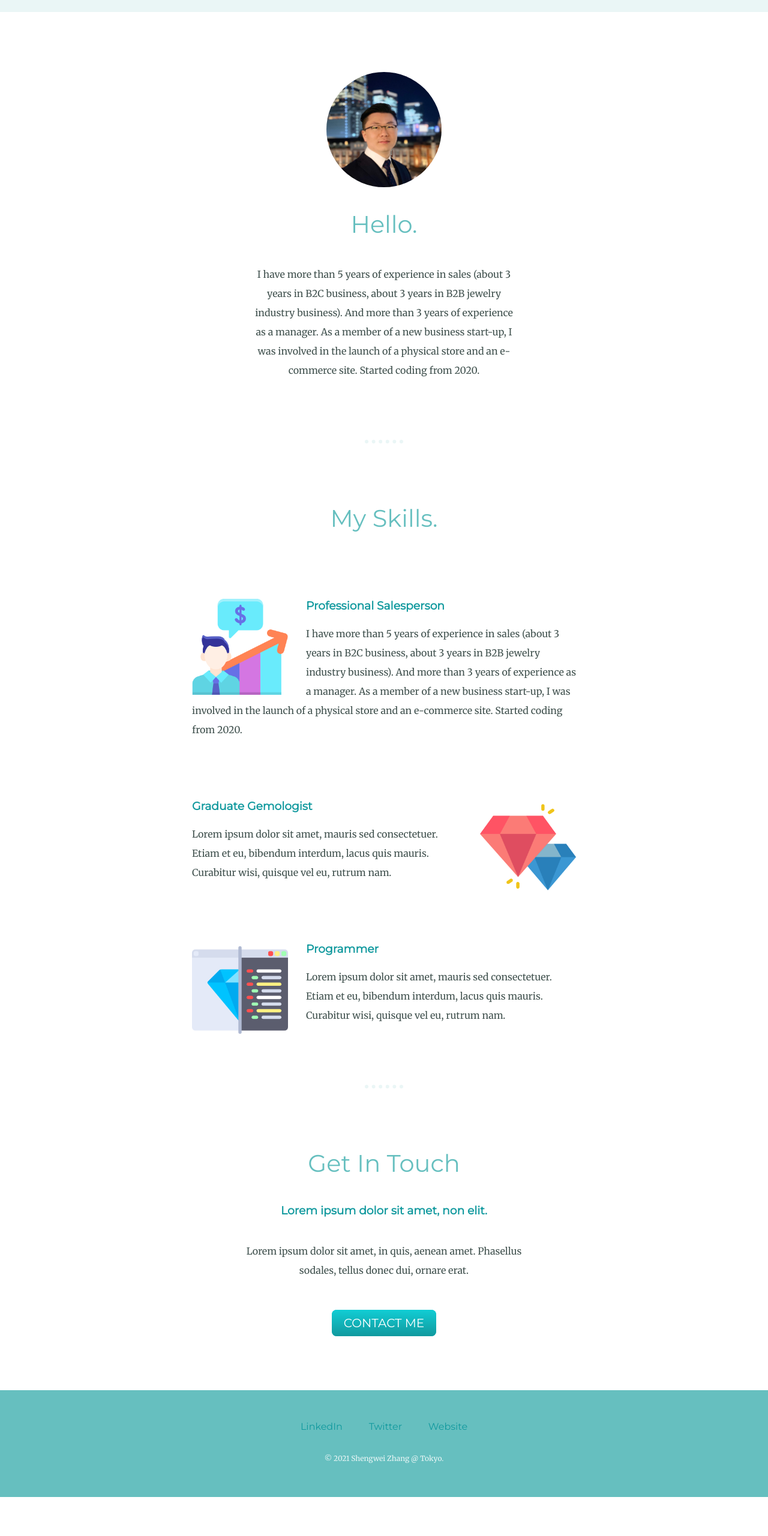
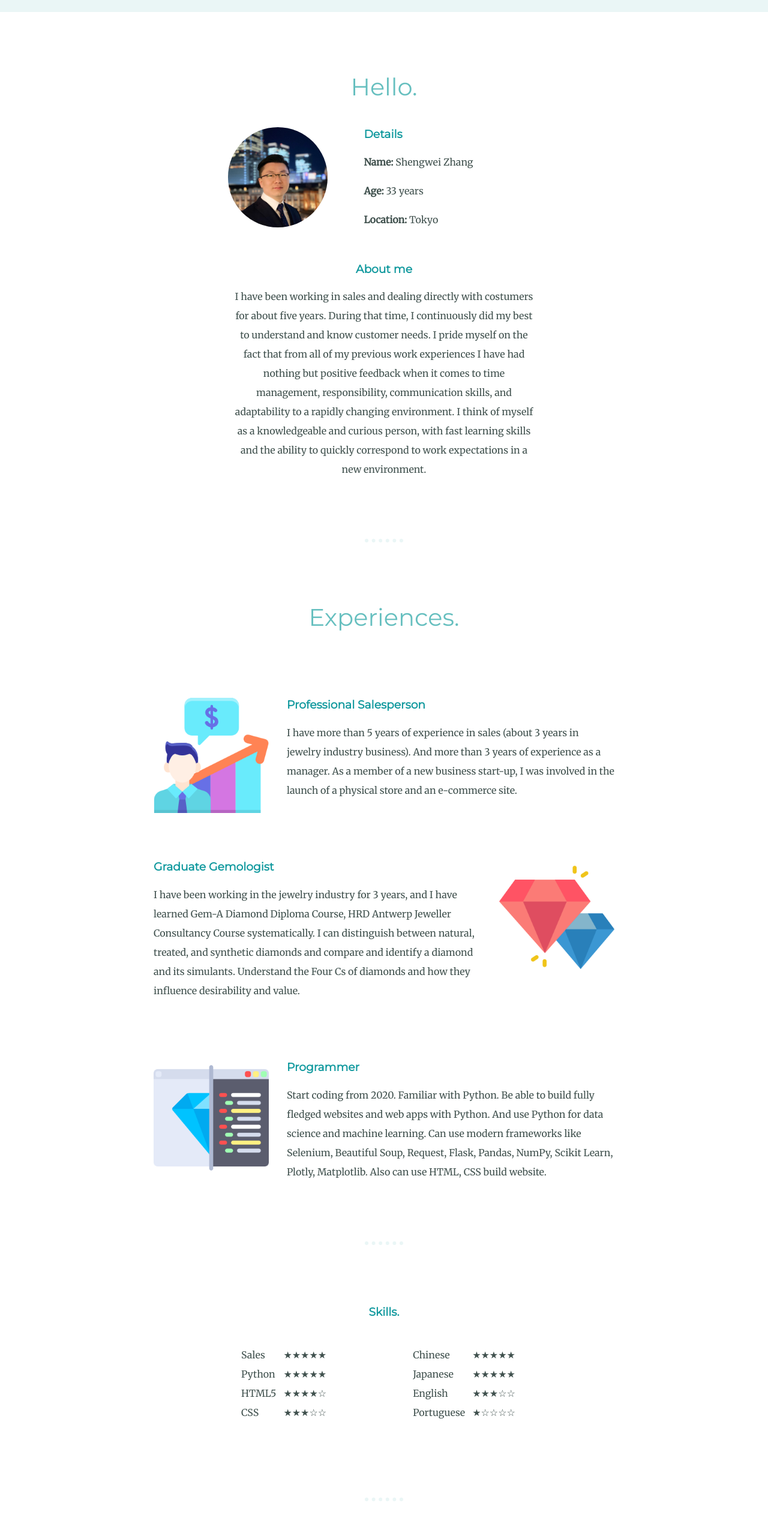
Before and after one commit to seii26/cv, a plain HTML site: page index.html in a window 1280 px wide. Shown: the part 880-3440 px from the top of the page at 60% size. Before the commit the page ends 3375 px from the top, so only its background shows below. Drawn offline with Linux system fonts and the light colour scheme.

Commit message:
20210208

```diff
--- a/index.html
+++ b/index.html
@@ -19,38 +19,104 @@
   </div>
   <div class="middle-container">
     <div class="profile">
+      <h2>Hello.</h2>
       <img class="seiipic" src="seii.jpg" alt="shengwei-profile-picture">
-      <h2>Hello.</h2>
-      <p class="intro">I have more than 5 years of experience in sales (about 3 years in B2C business, about 3 years in B2B jewelry industry business).
-        And more than 3 years of experience as a manager.
-        As a member of a new business start-up, I was involved in the launch of a physical store and an e-commerce site. Started coding from 2020.</p>
+      <div class="details">
+        <h3>Details</h3>
+        <p><strong>Name:</strong> Shengwei Zhang</p>
+        <p><strong>Age:</strong> 33 years</p>
+        <p><strong>Location:</strong> Tokyo</p>
+      </div>
+      <br>
+      <h3>About me</h3>
+      <p class="intro">I have been working in sales and dealing directly with costumers for about five years.
+        During that time, I continuously did my best to understand and know customer needs.
+        I pride myself on the fact that from all of my previous work experiences I have had nothing
+        but positive feedback when it comes to time management, responsibility, communication skills,
+        and adaptability to a rapidly changing environment. I think of myself as a knowledgeable and curious person,
+        with fast learning skills and the ability to quickly correspond to work expectations in a new environment.</p>
     </div>
     <hr>
     <div class="skills">
-      <h2>My Skills.</h2>
+      <h2>Experiences.</h2>
       <div class="skill-row">
         <img class="sales" src="005-sales.png" alt="sales">
         <h3>Professional Salesperson</h3>
-        <p>I have more than 5 years of experience in sales (about 3 years in B2C business, about 3 years in B2B jewelry industry business).
+        <p>I have more than 5 years of experience in sales (about 3 years in jewelry industry business).
           And more than 3 years of experience as a manager.
-          As a member of a new business start-up, I was involved in the launch of a physical store and an e-commerce site. Started coding from 2020.</p>
+          As a member of a new business start-up, I was involved in the launch of a physical store and an e-commerce site.</p>
       </div>
       <div class="skill-row">
         <img class="gg" src="009-gems.png" alt="gg">
         <h3>Graduate Gemologist</h3>
-        <p>Lorem ipsum dolor sit amet, mauris sed consectetuer. Etiam et eu, bibendum interdum, lacus quis mauris. Curabitur wisi, quisque vel eu, rutrum nam.</p>
+        <p>I have been working in the jewelry industry for 3 years, and I have learned Gem-A Diamond Diploma Course,
+          HRD Antwerp Jeweller Consultancy Course systematically. I can distinguish between natural, treated,
+          and synthetic diamonds and compare and identify a diamond and its simulants. Understand the Four Cs
+          of diamonds and how they influence desirability and value.</p>
       </div>
       <div class="skill-row">
         <img class="code" src="001-code.png" alt="code">
         <h3>Programmer</h3>
-        <p>Lorem ipsum dolor sit amet, mauris sed consectetuer. Etiam et eu, bibendum interdum, lacus quis mauris. Curabitur wisi, quisque vel eu, rutrum nam.</p>
+        <p>Start coding from 2020. Familiar with Python. Be able to build fully fledged websites and web apps with Python.
+          And use Python for data science and machine learning. Can use modern frameworks like Selenium, Beautiful Soup,
+          Request, Flask, Pandas, NumPy, Scikit Learn, Plotly, Matplotlib. Also can use HTML, CSS build website.</p>
       </div>
     </div>
     <hr>
+    <h3>Skills.</h3>
+    <div class="skill-table">
+      <table cellspacing="20">
+        <tr>
+          <td>
+            <table class="t1" cellspacing="10">
+              <tr>
+                <td>Sales</td>
+                <td>★★★★★</td>
+              </tr>
+              <tr>
+                <td>Python</td>
+                <td>★★★★★</td>
+              </tr>
+              <tr>
+                <td>HTML5</td>
+                <td>★★★★☆</td>
+              </tr>
+              <tr>
+                <td>CSS</td>
+                <td>★★★☆☆</td>
+              </tr>
+            </table>
+          </td>
+          <td>
+            <table class="t1" cellspacing="10">
+              <tr>
+                <td>Chinese</td>
+                <td>★★★★★</td>
+              </tr>
+              <tr>
+                <td>Japanese</td>
+                <td>★★★★★</td>
+              </tr>
+              <tr>
+                <td>English</td>
+                <td>★★★☆☆</td>
+              </tr>
+              <tr>
+                <td>Portuguese</td>
+                <td>★☆☆☆☆</td>
+              </tr>
+            </table>
+          </td>
+        </tr>
+      </table>
+
+    </div>
+
+    <hr>
     <div class="contact-me">
       <h2>Get In Touch</h2>
-      <h3>Lorem ipsum dolor sit amet, non elit.</h3>
-      <p class="contact-message">Lorem ipsum dolor sit amet, in quis, aenean amet. Phasellus sodales, tellus donec dui, ornare erat.</p>
+      <h3>If you want to talk about work, Diamond or code ...</h3>
+      <p class="contact-message">You also love daimond or coding? Let's talk about how awsone they are! Feel free to contact me.</p>
       <a class="btn" href="mailto:chouseii26@gmail.com">CONTACT ME</a>
     </div>
   </div>
--- a/styles.css
+++ b/styles.css
@@ -54,9 +54,16 @@ hr {
 }
 .seiipic {
   border-radius: 50%;
-  width: 30%;
+  float: left;
+  width: 26%;
+  margin: 0 60px 0;
 }
 
+.details {
+  text-align: left;
+  width: 50%;
+  margin: auto;
+}
 .first-line {
   font-size: 2rem;
   font-weight: normal;
@@ -70,7 +77,7 @@ hr {
 
 .intro {
   margin: auto;
-  width: 68%;
+  width: 80%;
 }
 
 .middle-container {
@@ -82,7 +89,7 @@ hr {
 }
 
 .skill-row {
-  width: 50%;
+  width: 60%;
   margin: 100px auto;
   text-align: left;
 }
@@ -113,6 +120,16 @@ hr {
   bottom: 390px;
   position: absolute;
   right: 250px;
+}
+
+.skill-table {
+  margin: 0 auto;
+  width: 50%;
+
+}
+.t1 {
+  text-align: left;
+  margin: 0 50px;
 }
 .contact-message {
   width: 40%;
```
